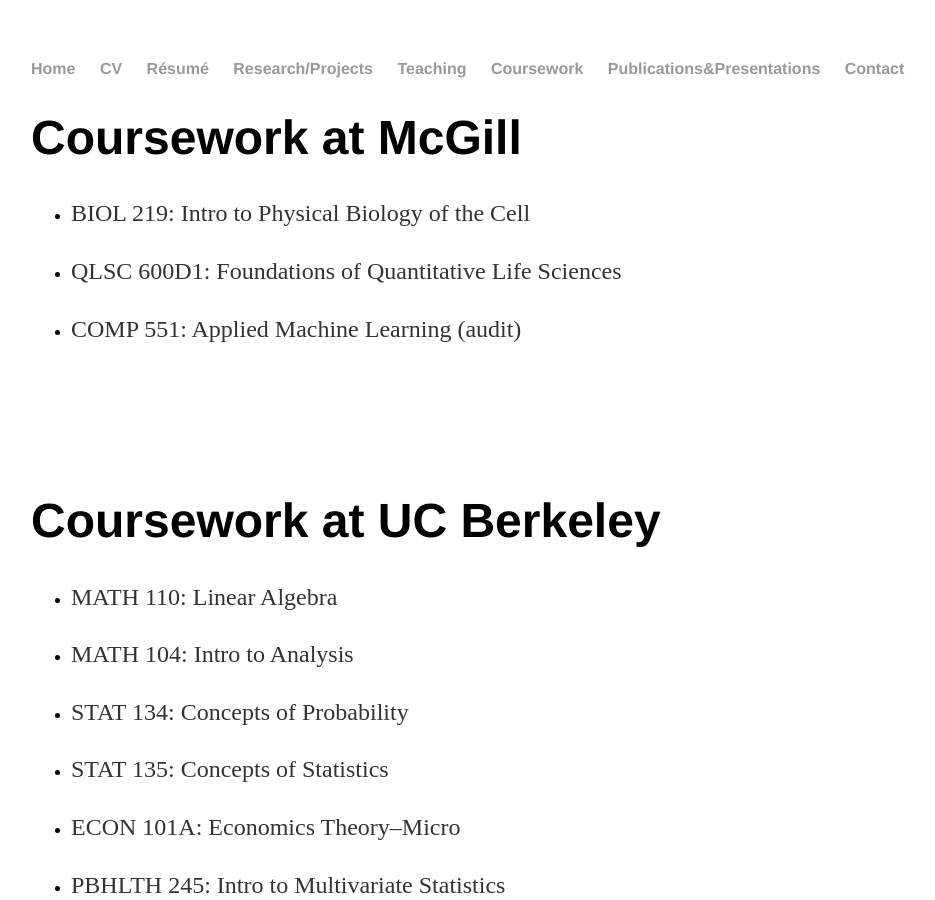
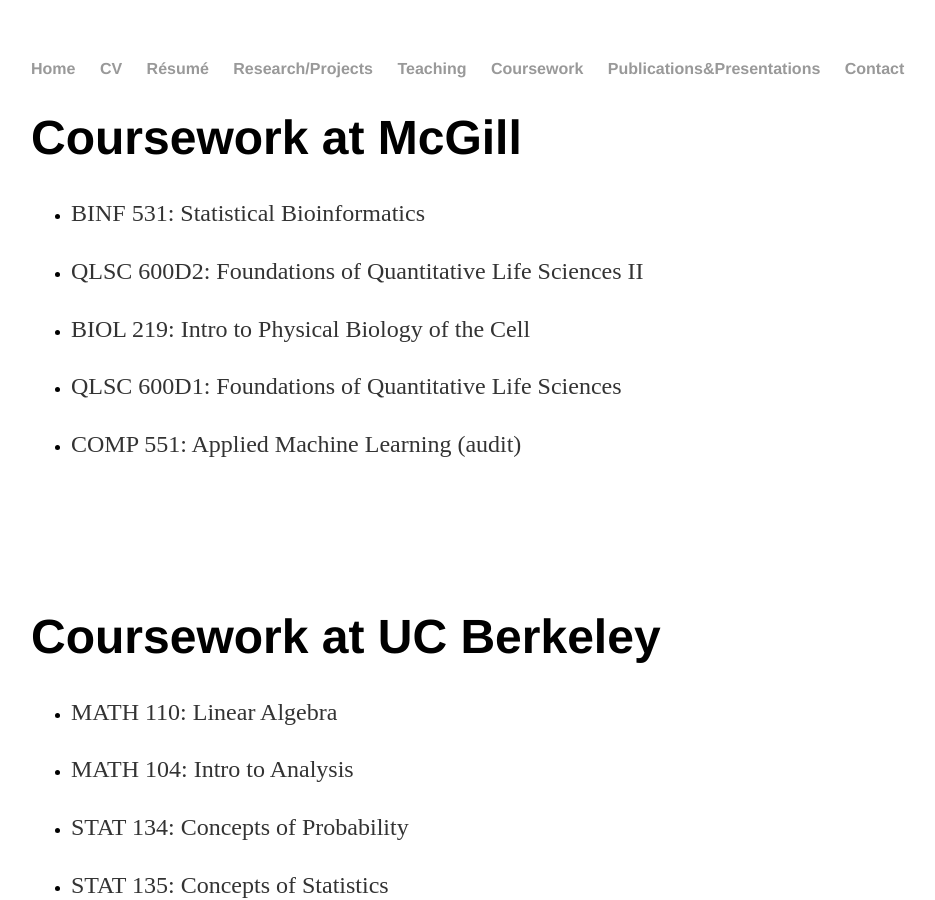
Before and after one commit to yjkweon24/yjkweon24.github.io, a Jekyll site: the page built from coursework/coursework.md, in a window 1280 px wide and 900 px high. Shown: the whole window, without its empty margins (161-1096 px from the left). Built offline with Jekyll 4.4.1, drawn with Linux system fonts in a browser that asks for light colours; our own code applies the rules of GitHub Pages for plain Markdown files.

Commit message:
Update courseworks

```diff
--- a/coursework/coursework.md
+++ b/coursework/coursework.md
@@ -1,5 +1,8 @@
 # Coursework at McGill
 
+* BINF 531: Statistical Bioinformatics
+
+* QLSC 600D2: Foundations of Quantitative Life Sciences II
 
 * BIOL 219: Intro to Physical Biology of the Cell
 
```
